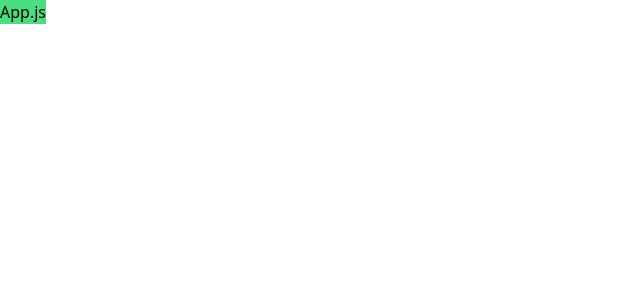
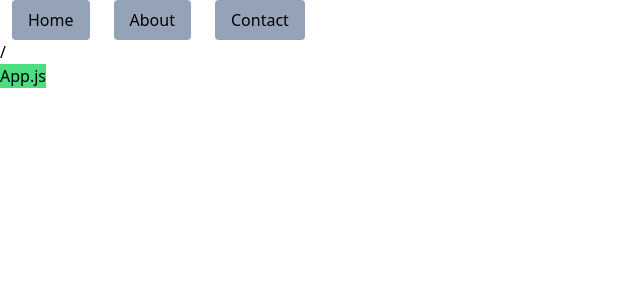
Before and after one commit to MeirJC/comps-MeirJC, a React (Create React App) app: page / in a window 1280 px wide. Shown: the top 300 px of the page, without its empty margins (0-640 px from the left). Built offline with nearby package versions, Linux system fonts and the light colour scheme.

Commit message:
navigation context provider added

```diff
--- /dev/null
+++ b/src/context/navigation.jsx
@@ -0,0 +1,43 @@
+import { createContext, useState, useEffect } from "react";
+
+const NavigationContext = createContext();
+
+function NavigationProvider({ children }) {
+  const [currentPath, setCurrentPath] = useState(window.location.pathname);
+  useEffect(() => {
+    const handler = () => {
+      setCurrentPath(window.location.pathname);
+    };
+    window.addEventListener("popstate", handler);
+
+    return () => {
+      window.removeEventListener("popstate", handler);
+    };
+  }, []);
+
+  const navigate = (to) => {
+    window.history.pushState({}, "", to);
+    setCurrentPath(to);
+  };
+  let style = "mx-3 px-4 py-2 bg-slate-400 rounded hover:bg-slate-500";
+  return (
+    <NavigationContext.Provider value={{}}>
+      <div>
+        <button className={style} onClick={() => navigate("/home")}>
+          Home
+        </button>
+        <button className={style} onClick={() => navigate("/about")}>
+          About
+        </button>
+        <button className={style} onClick={() => navigate("/contact")}>
+          Contact
+        </button>
+      </div>
+      {currentPath}
+      {children}
+    </NavigationContext.Provider>
+  );
+}
+
+export { NavigationProvider };
+export default NavigationContext;
--- a/src/index.js
+++ b/src/index.js
@@ -2,8 +2,12 @@ import "./index.css";
 import React from "react";
 import ReactDOM from "react-dom/client";
 import App from "./App.js";
-
+import { NavigationProvider } from "./context/navigation";
 const element = document.getElementById("root");
 const root = ReactDOM.createRoot(element);
 
-root.render(<App />);
+root.render(
+  <NavigationProvider>
+    <App />
+  </NavigationProvider>
+);
```
